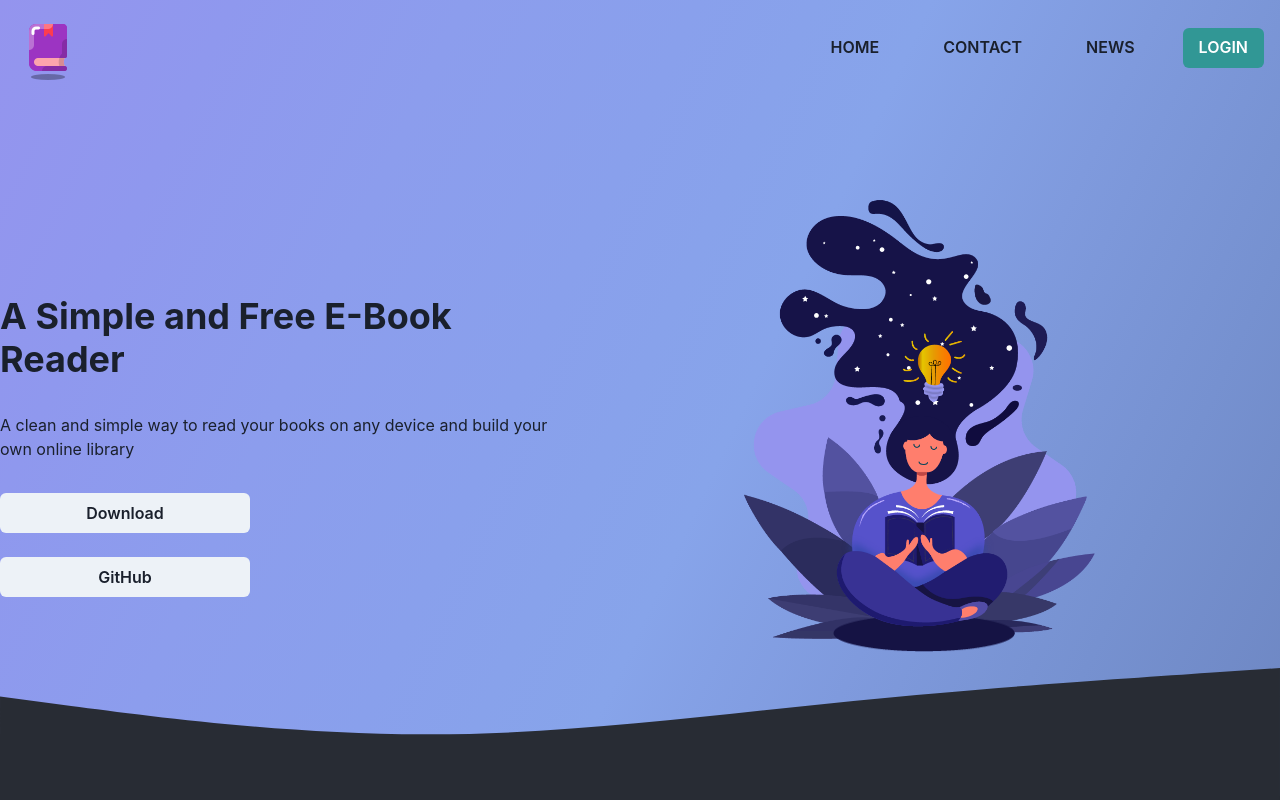
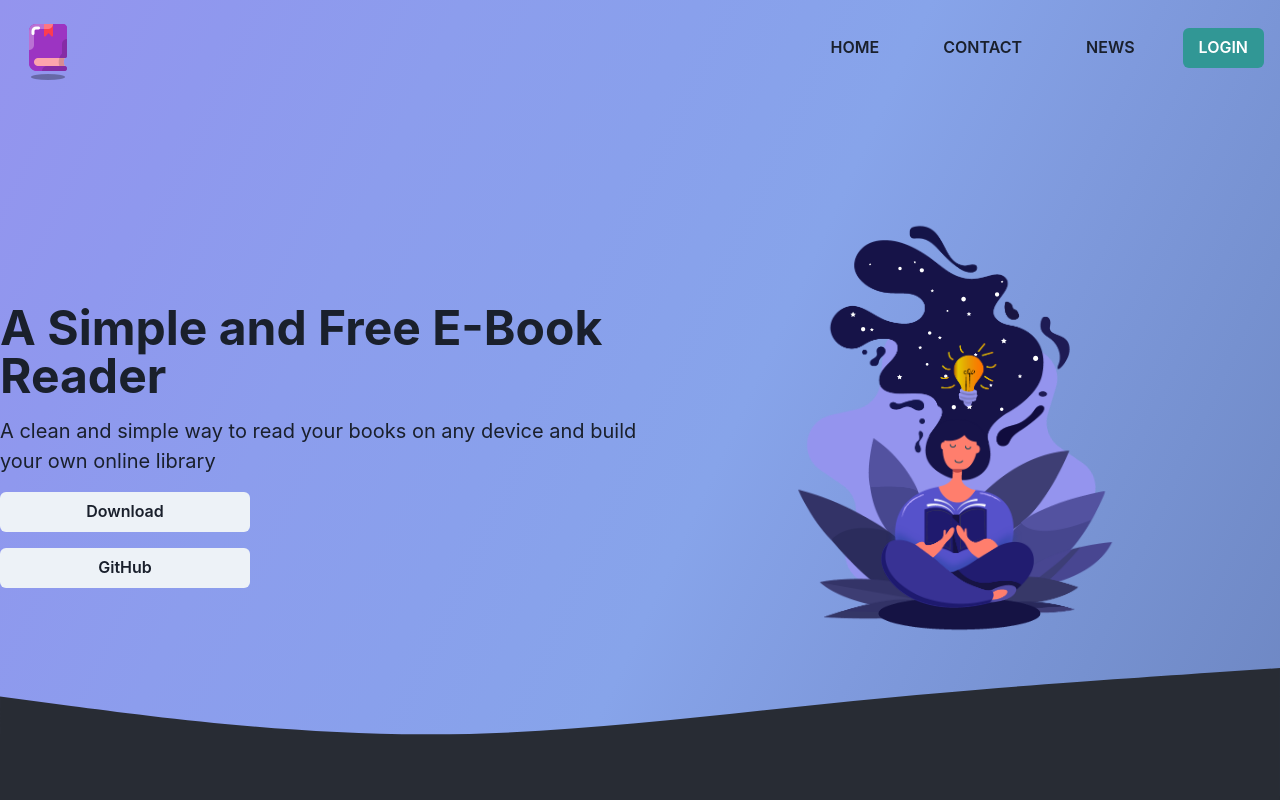
Before and after one commit to Librum-Reader/Librum-Website, a Next.js app: page / in a window 1280 px wide. Shown: the top 800 px of the page. Built offline with nearby package versions, Linux system fonts and the light colour scheme.

Commit message:
Change Showcase to use VStack and change font size

```diff
--- a/app/components/sections/Showcase.jsx
+++ b/app/components/sections/Showcase.jsx
@@ -1,6 +1,6 @@
 "use client";
 import "../../globals.css";
-import { Flex, Heading, Text, Box, Button } from "@chakra-ui/react";
+import { Flex, Heading, Text, Box, Button, VStack } from "@chakra-ui/react";
 import Lottie from "lottie-web";
 import { useContext, useEffect, useRef } from "react";
 import Features from "./Features";
@@ -21,23 +21,21 @@ const Showcase = () => {
 	return (
 		<Flex direction="column" align="center">
 			<Flex align="center" maxW="1300px">
-				<Box>
-					<Heading as="h1" mb="2rem">
+				<VStack align="flex-start" spacing={4}>
+					<Heading size="2xl" as="h1">
 						A Simple and Free E-Book Reader
 					</Heading>
-					<Text mb="2rem">
+					<Text fontSize="xl">
 						A clean and simple way to read your books on any device and build
 						your own online library
 					</Text>
-					<Flex direction="column" gap="1.5rem">
 					<Button w="250px" alignSelf="flex-start">
 						Download
 					</Button>
 					<Button w="250px" alignSelf="flex-start">
 						GitHub
 					</Button>
-					</Flex>
-				</Box>
+				</VStack>
 				<Box>
 					<div className="image lg" ref={container}>
 						{/* <img src={image1} alt="" /> */}
```
Lines whose indentation alone changed are shown as unchanged.
